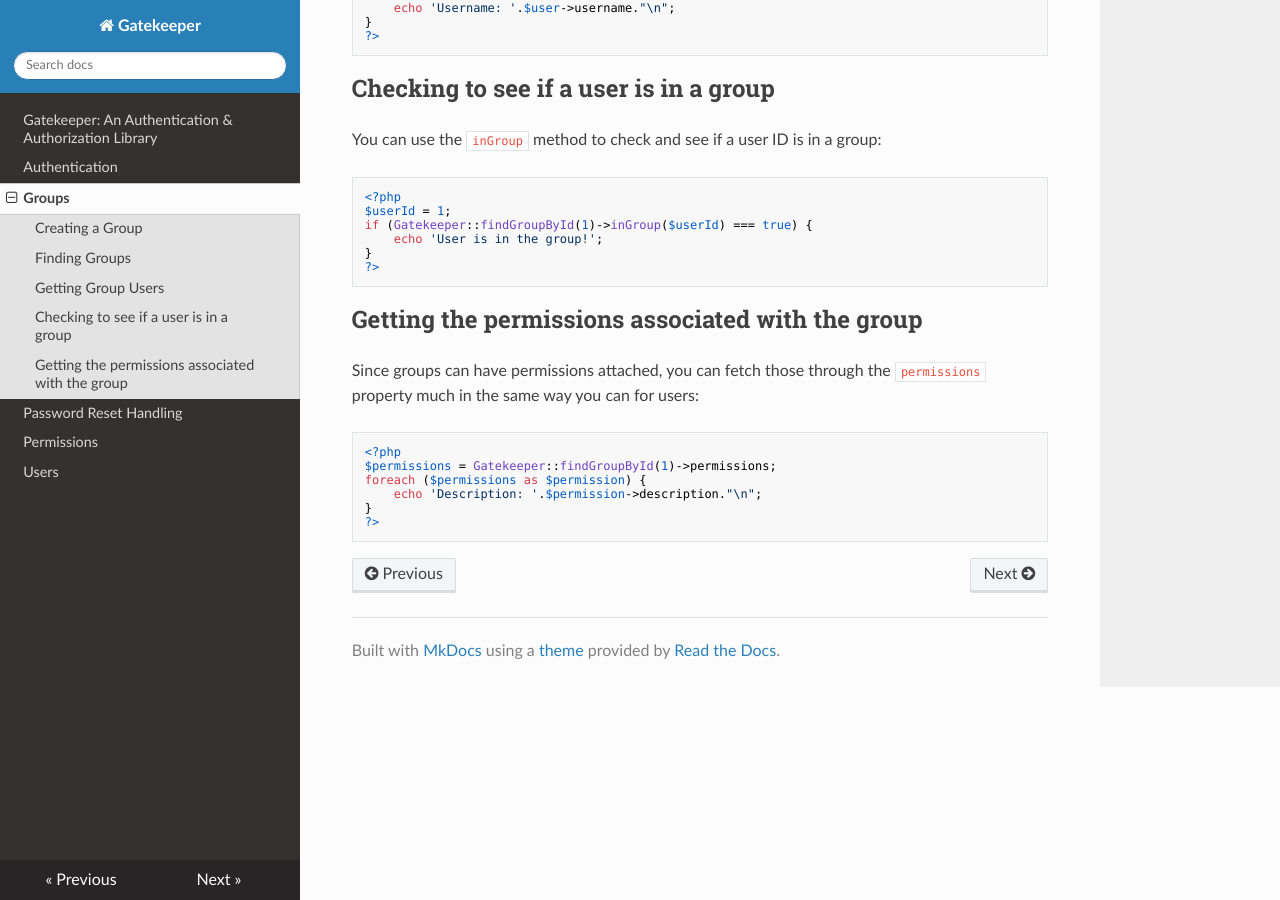
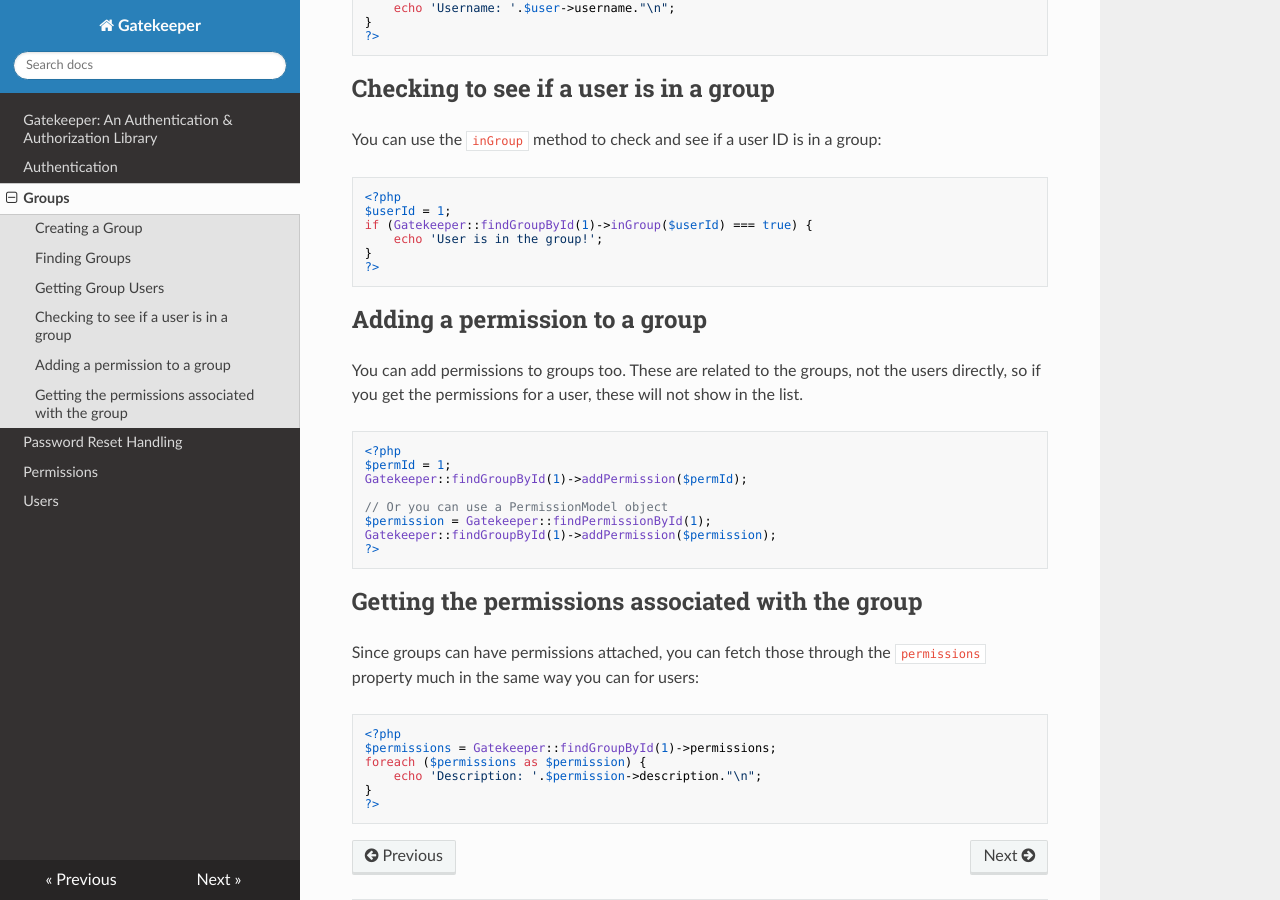
Before and after one commit to psecio/gatekeeper, an MkDocs documentation site: the page built from docs/groups.md, in a window 1280 px wide and 900 px high, scrolled down 1039 px. Built offline with MkDocs 1.6.1, drawn with Linux system fonts in a browser that asks for light colours; nearby versions of some CDN libraries.

Commit message:
adding info about adding permissions to groups

````diff
--- a/docs/groups.md
+++ b/docs/groups.md
@@ -60,6 +60,21 @@ if (Gatekeeper::findGroupById(1)->inGroup($userId) === true) {
 ?>
 ```
 
+## Adding a permission to a group
+
+You can add permissions to groups too. These are related to the groups, not the users directly, so if you get the permissions for a user, these will not show in the list.
+
+```php
+<?php
+$permId = 1;
+Gatekeeper::findGroupById(1)->addPermission($permId);
+
+// Or you can use a PermissionModel object
+$permission = Gatekeeper::findPermissionById(1);
+Gatekeeper::findGroupById(1)->addPermission($permission);
+?>
+```
+
 ## Getting the permissions associated with the group
 
 Since groups can have permissions attached, you can fetch those through the `permissions` property much in the same way you can for users:
````
